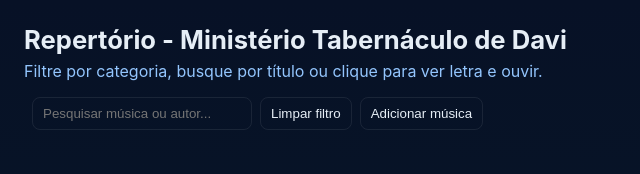
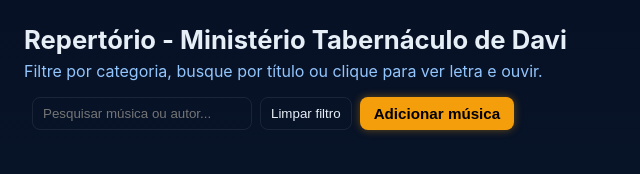
Before and after one commit to JalonSantos/Repertorio_MTD, a plain HTML site: page index.html in a window 1280 px wide. Shown: the whole page, without its empty margins (0-640 px from the left). Drawn offline with Linux system fonts and the light colour scheme; no server answers.

Commit message:
Update styles.css

```diff
--- a/styles.css
+++ b/styles.css
@@ -150,3 +150,29 @@ footer{margin-top:18px; color:#9fb0c8;}
   border-radius:8px;
   font-weight:bold;
 }
+
+/* Botão principal "Adicionar música" estilizado */
+#add-song-btn {
+  background: var(--accent);
+  border: none;
+  color: #000;
+  padding: 8px 14px;
+  border-radius: 8px;
+  font-weight: bold;
+  cursor: pointer;
+  display: flex;
+  align-items: center;
+  gap: 6px;
+  font-size: 0.95rem;
+  box-shadow: 0 0 8px rgba(245, 158, 11, 0.4);
+  transition: transform 0.15s ease, box-shadow 0.15s ease;
+}
+
+#add-song-btn:hover {
+  transform: scale(1.05);
+  box-shadow: 0 0 12px rgba(245, 158, 11, 0.6);
+}
+
+#add-song-btn:active {
+  transform: scale(0.97);
+}
```
